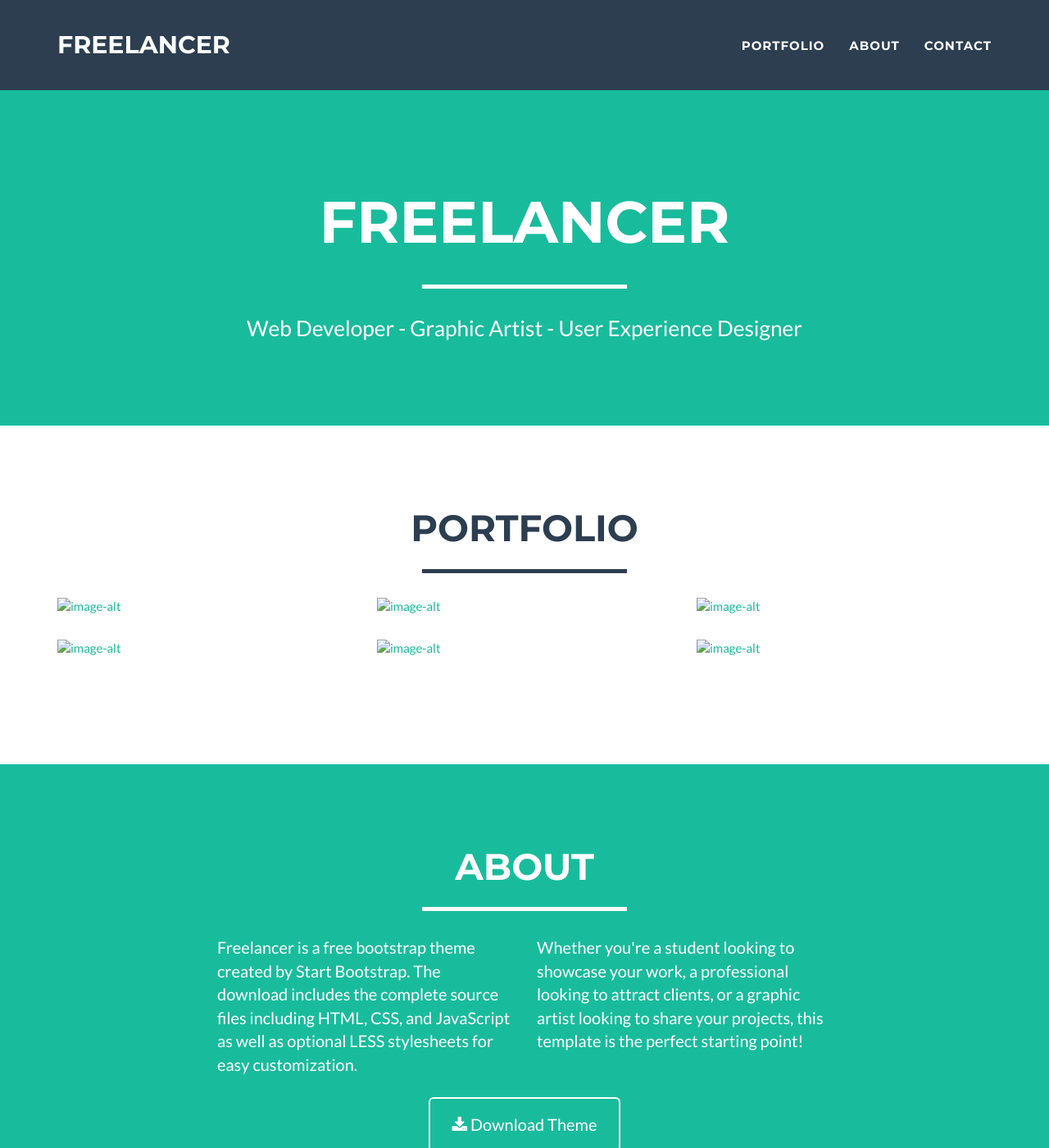
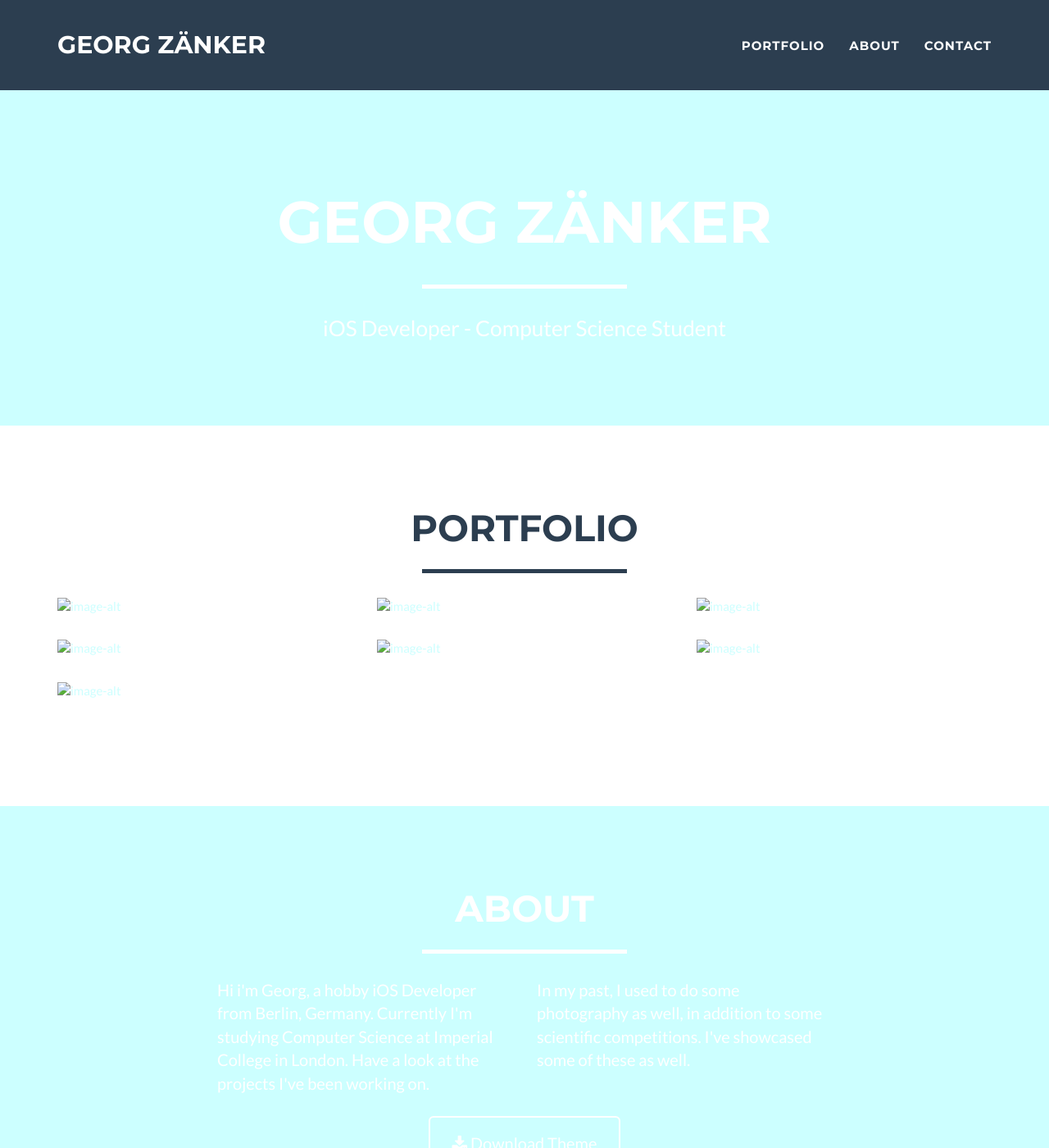
Before and after one commit to GaedZ/GaedZ.github.io, a Jekyll site: the page built from _posts/2014-07-14-project-5.markdown, in a window 1280 px wide and 1400 px high. Shown: the whole window at 82% size. Built offline with Jekyll 4.4.1, drawn with Linux system fonts in a browser that asks for light colours; some of the changed text lies outside the part shown.

Commit message:
Update with real information about me

```diff
--- a/_config.yml
+++ b/_config.yml
@@ -1,21 +1,21 @@
 # Site settings
-title: Freelancer
-email: your-email@domain.com
-url: https://example.github.io
-description: "Write an awesome description for your new site here. You can edit this line in _config.yml. It will appear in your document head meta (for Google search results) and in your feed.xml site description."
+title: Georg Zänker
+email: contact@georgzaenker.de
+url: https://gaedz.github.io
+description: "Personal Website of Georg Zänker"
 
 # Contact form: comment the line below if you want to stick with the default PHP contact form
 contact: static
 
 # Color settings (hex-codes without the leading hash-tag)
 color:
-  primary: 18bc9c #80B3FF
+  primary: ccffff #80B3FF
   secondary: 2c3e50 #FD6E8A
   secondary-dark: 233140 #A2122F
 
 # Footer settings
 footer:
-  copyright: Dr. Henry Jekyll
+  copyright: Georg Zänker
   location: Location
   social: Around the Web
   credits: Credits
@@ -23,23 +23,22 @@ footer:
 # Social networks usernames (many more available: google-plus, flickr, dribbble, pinterest, instagram, tumblr, linkedin, etc.)
 social:
   - title: twitter
-    url: http://twitter.com/jekyllrb
+    url: https://twitter.com/GeorgZaenker
   - title: facebook
-    url:
+    url: https://www.facebook.com/Rekneaz
   - title: stack-overflow
-    url: http://stackoverflow.com/questions/tagged/jekyll
-  - title: bitbucket
-    url: http://bitbucket.org/jekyll
+    url: http://stackoverflow.com/users/2782850/georg-zänker
   - title: github
-    url: http://github.com/jekyll
+    url: https://github.com/GaedZ
 
 # Postal address (add as many lines as necessary)
 address:
-  - line: 3481 Melrose Place
-  - line: Beverly Hills, CA 90210
+  - line: Matthieustr. 9
+  - line: 13127 Berlin
+  - line: Germany
 
 # Credits content
-credits: 'Freelancer is a free to use, open source Bootstrap theme created by <a href="http://startbootstrap.com">Start Bootstrap</a>.'
+credits: 'No Credits'
 
 # Build settings
 markdown: kramdown
--- a/_includes/about.html
+++ b/_includes/about.html
@@ -9,10 +9,18 @@
             </div>
             <div class="row">
                 <div class="col-lg-4 col-lg-offset-2">
-                    <p>Freelancer is a free bootstrap theme created by Start Bootstrap. The download includes the complete source files including HTML, CSS, and JavaScript as well as optional LESS stylesheets for easy customization.</p>
+                    <p>
+                    Hi i'm Georg, a hobby iOS Developer from Berlin, Germany.
+                    Currently I'm studying Computer Science at Imperial College
+                    in London. Have a look at the projects I've been working on.
+                    </p>
                 </div>
                 <div class="col-lg-4">
-                    <p>Whether you're a student looking to showcase your work, a professional looking to attract clients, or a graphic artist looking to share your projects, this template is the perfect starting point! </p>
+                    <p>
+                    In my past, I used to do some photography as well, in addition
+                    to some scientific competitions. I've showcased some of these
+                    as well.
+                    </p>
                 </div>
                 <div class="col-lg-8 col-lg-offset-2 text-center">
                     <a href="#" class="btn btn-lg btn-outline">
--- a/_includes/header.html
+++ b/_includes/header.html
@@ -7,7 +7,7 @@
                     <div class="intro-text">
                         <span class="name">{{ site.title }}</span>
                         <hr class="star-light">
-                        <span class="skills">Web Developer - Graphic Artist - User Experience Designer</span>
+                        <span class="skills">iOS Developer - Computer Science Student</span>
                     </div>
                 </div>
             </div>
```
Also changed, not shown: _posts/2015-02-10-project-7.markdown (added, +12 -0 lines), img/profile.png, 1 other file.
